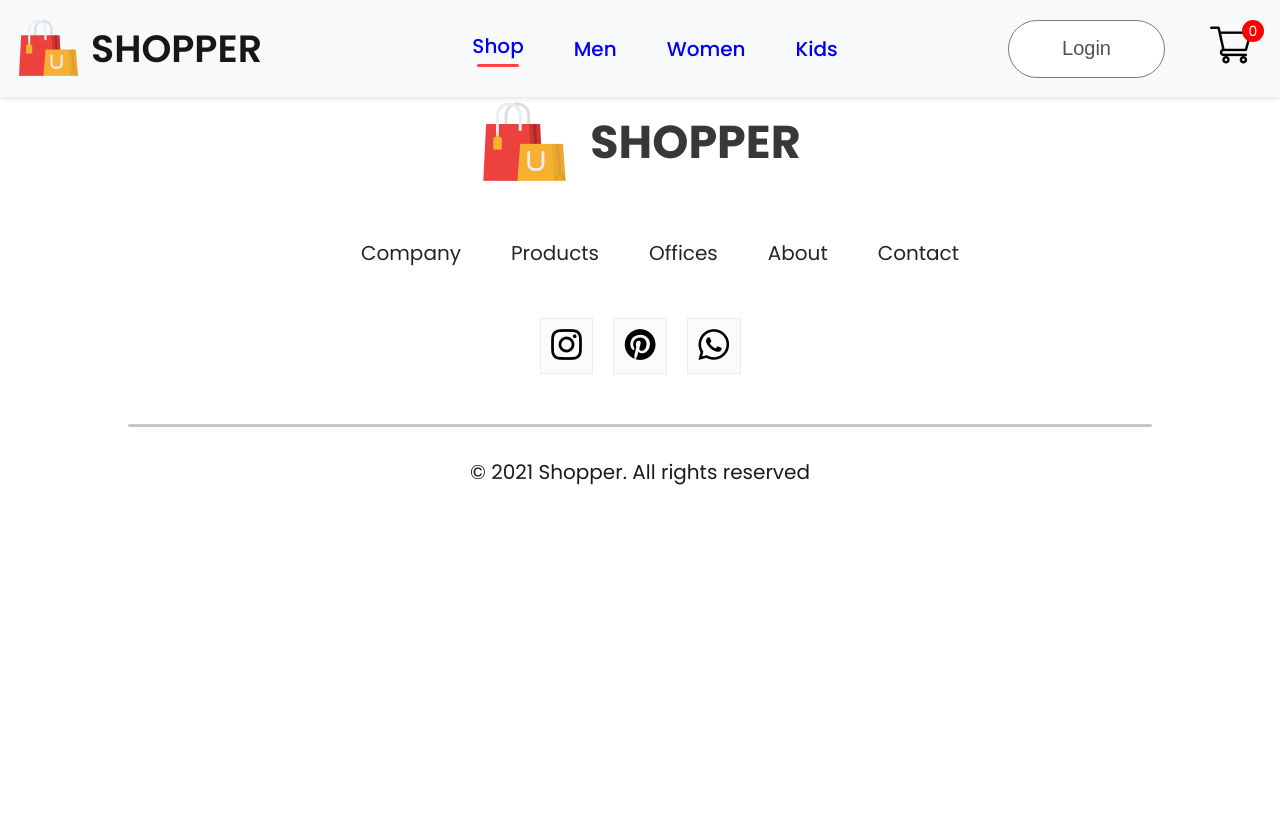
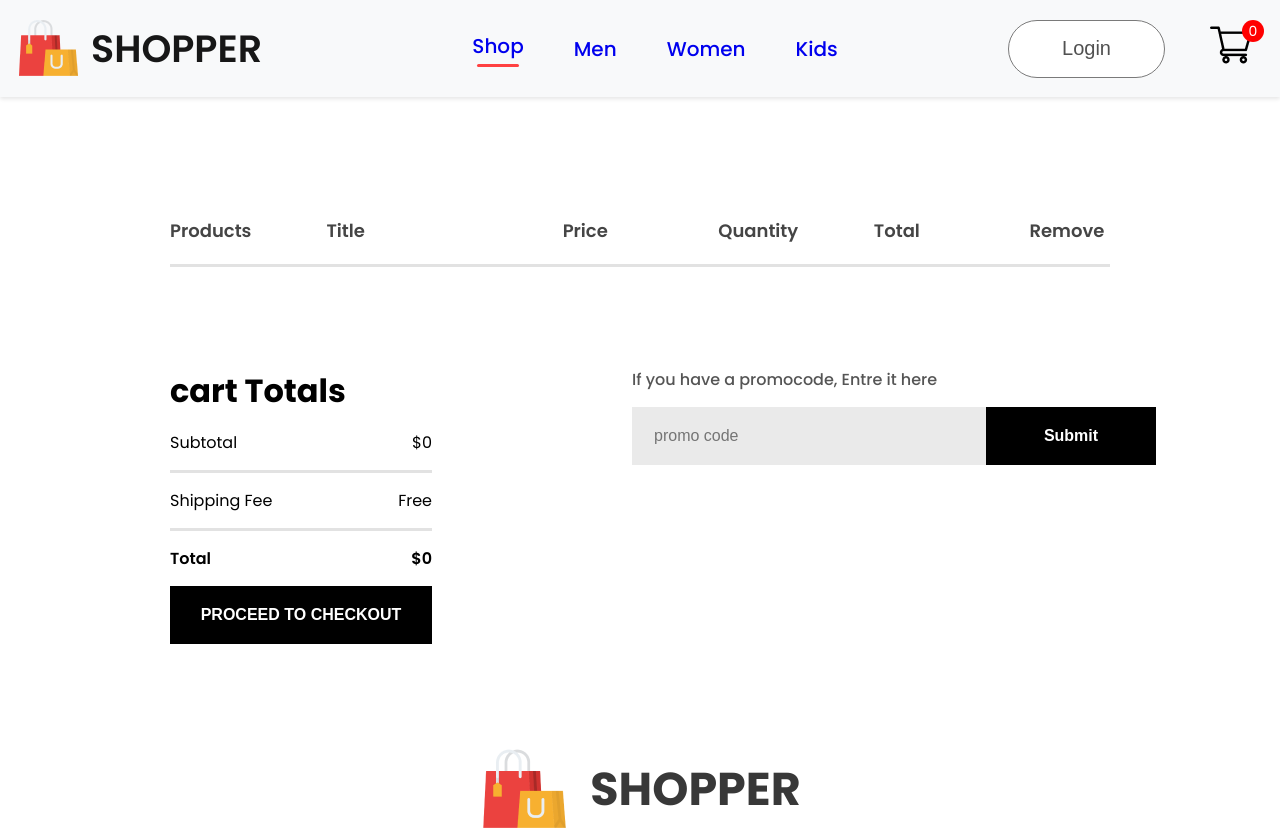
Before and after one commit to AhmedMustafaEl-Zahaby/e-commerce, a React (Create React App) app in the folder frontend/: page /cart in a window 1280 px wide. Shown: the top 830 px of the page. Before the commit the page ends 800 px from the top, so only its background shows below. Built offline with nearby package versions, Linux system fonts and the light colour scheme.

Commit message:
finish the project

```diff
--- /dev/null
+++ b/frontend/src/Components/CartItems/CartItem.css
@@ -0,0 +1,101 @@
+.cart-items {
+  margin: 100px 170px;
+}
+
+.cart-items hr {
+  height: 3px;
+  background: #e2e2e2;
+  border: 0;
+}
+
+.cart-items-format-main {
+  display: grid;
+  grid-template-columns: 0.5fr 2fr 1fr 1fr 1fr 1fr;
+  align-items: center;
+  gap: 75px;
+  padding: 20px 0px;
+  color: #454545;
+  font-size: 18px;
+  font-weight: 600;
+}
+.cart-items-format {
+  font-size: 17px;
+  font-weight: 500;
+}
+.cart-icon-product-icon {
+  height: 62px;
+}
+.cart-items-remove-icon {
+  width: 15px;
+  margin: 0px 40px;
+  cursor: pointer;
+}
+.cart-item-quantity {
+  width: 64px;
+  height: 50px;
+  border: 2px solid #ebebeb;
+  background: #fff;
+}
+.cart-items-down {
+  display: flex;
+  margin: 100px 0px;
+}
+.cart-items-total {
+  flex: 1;
+  display: flex;
+  flex-direction: column;
+  margin-right: 200px;
+}
+.cart-items-total-items {
+  display: flex;
+  justify-content: space-between;
+  padding: 15px 0px;
+}
+.cart-items-total-items.total {
+  font-weight: 600;
+}
+.cart-items-total button {
+  width: 262px;
+  height: 58px;
+  outline: none;
+  border: none;
+  background: black;
+  color: #fff;
+  font-size: 16px;
+  font-weight: 600;
+  cursor: pointer;
+}
+.cart-items-promocode {
+  flex: 1;
+  font-size: 16px;
+  font-weight: 500;
+}
+.cart-items-promocode p {
+  color: #555;
+}
+.cart-items-promo-box {
+  width: 504px;
+  margin-top: 15px;
+  padding-left: 20px;
+  height: 58px;
+  background: #eaeaea;
+}
+.cart-items-promo-box input {
+  border: none;
+  outline: none;
+  background-color: transparent;
+  font-size: 16px;
+  width: 330px;
+  height: 50px;
+}
+
+.cart-items-promo-box button {
+  width: 170px;
+  height: 58px;
+  font-size: 16px;
+  font-weight: 600;
+  background: black;
+  color: white;
+  cursor: pointer;
+  border: none;
+}
--- /dev/null
+++ b/frontend/src/Components/CartItems/CartItem.jsx
@@ -0,0 +1,79 @@
+import React, { useContext } from "react";
+import "./CartItem.css";
+import { ShopContext } from "../../Contexts/ShopContext";
+import remove_icon from "../Assets/cart_cross_icon.png";
+function CartItem() {
+  const { all_products, cartItems, removeFromCart, getTotalCartAmount } =
+    useContext(ShopContext);
+  return (
+    <div className="cart-items">
+      <div className="cart-items-format-main">
+        <p>Products</p>
+        <p>Title</p>
+        <p>Price</p>
+        <p>Quantity</p>
+        <p>Total</p>
+        <p>Remove</p>
+      </div>
+      <hr />
+      {all_products.map((product) => {
+        if (cartItems[product.id] > 0) {
+          return (
+            <div>
+              <div className="cart-items-format cart-items-format-main">
+                <img
+                  src={product.image}
+                  alt=""
+                  className="cart-icon-product-icon"
+                />
+                <p>{product.name}</p>
+                <p>${product.new_price}</p>
+                <button className="cart-item-quantity">
+                  {cartItems[product.id]}
+                </button>
+                <p>${product.new_price * cartItems[product.id]}</p>
+                <img
+                  className="cart-items-remove-icon"
+                  src={remove_icon}
+                  onClick={() => removeFromCart(product.id)}
+                  alt="remove-icon"
+                />
+              </div>
+              <hr />
+            </div>
+          );
+        }
+        return null;
+      })}
+      <div className="cart-items-down">
+        <div className="cart-items-total">
+          <h1>cart Totals</h1>
+          <div className="cart-items-total-items">
+            <p>Subtotal</p>
+            <p>${getTotalCartAmount()}</p>
+          </div>
+          <hr />
+          <div className="cart-items-total-items">
+            <p>Shipping Fee</p>
+            <p>Free</p>
+          </div>
+          <hr />
+          <div className="cart-items-total-items total">
+            <p>Total</p>
+            <p>${getTotalCartAmount()}</p>
+          </div>
+          <button>PROCEED TO CHECKOUT</button>
+        </div>
+        <div className="cart-items-promocode">
+          <p>If you have a promocode, Entre it here</p>
+          <div className="cart-items-promo-box">
+            <input type="text" placeholder="promo code" />
+            <button>Submit</button>
+          </div>
+        </div>
+      </div>
+    </div>
+  );
+}
+
+export default CartItem;
--- /dev/null
+++ b/frontend/src/Components/DescribtionBox/DescribtionBox.css
@@ -0,0 +1,29 @@
+.description-box {
+  margin: 120px 170px;
+}
+
+.description-box-navigator {
+  display: flex;
+}
+.description-box-nav-box {
+  display: flex;
+  align-items: center;
+  justify-content: center;
+  font-size: 16px;
+  font-weight: 600;
+  width: 171px;
+  height: 70px;
+  border: 1px solid #d0d0d0;
+}
+.description-box-nav-box.fade {
+  background: #fbfbfb;
+  color: #555;
+}
+.description-box-description {
+  display: flex;
+  flex-direction: column;
+  gap: 25px;
+  border: 1px solid #d0d0d0;
+  padding: 48px;
+  padding-bottom: 70px;
+}
--- /dev/null
+++ b/frontend/src/Components/DescribtionBox/DescribtionBox.jsx
@@ -0,0 +1,42 @@
+import React from "react";
+import "./DescribtionBox.css";
+function DescribtionBox() {
+  return (
+    <div className="description-box">
+      <div className="description-box-navigator">
+        <div className="description-box-nav-box">Description</div>
+        <div className="description-box-nav-box fade">Reviews (122)</div>
+      </div>
+      <div className="description-box-description">
+        <p>
+          Welcome to SHOPPER, your ultimate destination for trendy fashion at
+          your fingertips. Dive into a world where style meets convenience, and
+          your wardrobe dreams come true. Our meticulously curated collection
+          offers a stunning array of clothing, from chic everyday essentials to
+          statement-making pieces that elevate any outfit. Browse through our
+          intuitive interface, designed to make your shopping experience
+          seamless and enjoyable. Whether you're hunting for the perfect
+          ensemble for a special occasion or seeking versatile basics to enhance
+          your daily wardrobe, we've got you covered. Discover the latest
+          trends, timeless classics, and everything in between, all sourced from
+          top-notch designers and brands renowned for their quality and
+          craftsmanship. With easy-to-navigate categories, detailed product
+          descriptions, and vibrant imagery, finding your fashion favorites has
+          never been easier. Plus, our personalized recommendations and style
+          guides provide inspiration and guidance to help you express your
+          unique style effortlessly. At SHOPPER, we prioritize your satisfaction
+          above all else. Enjoy hassle-free shopping with secure transactions,
+          speedy delivery, and hassle-free returns. Our dedicated customer
+          service team is always here to assist you, ensuring that every aspect
+          of your shopping journey is smooth and enjoyable. Join our
+          fashion-forward community today and embark on a style adventure like
+          no other. Whether you're a trendsetter, a classic connoisseur, or
+          somewhere in between, SHOPPER is your go-to destination for all things
+          fashion.
+        </p>
+      </div>
+    </div>
+  );
+}
+
+export default DescribtionBox;
--- a/frontend/src/Components/Item/Item.jsx
+++ b/frontend/src/Components/Item/Item.jsx
@@ -5,7 +5,7 @@ function Item({ img, name, new_price, old_price, id }) {
   return (
     <div className="item">
       <Link to={`/product/${id}`}>
-        <img src={img} alt={name} />
+        <img src={img} alt={name} onClick={window.scrollTo(0, 0)} />
       </Link>
       <p>{name}</p>
       <div className="item-prices">
--- a/frontend/src/Components/Navbar/Navbar.jsx
+++ b/frontend/src/Components/Navbar/Navbar.jsx
@@ -1,11 +1,13 @@
-import React from "react";
+import React, { useContext } from "react";
 import { useState } from "react";
 import logo from "../Assets/logo.png";
 import cart_icon from "../Assets/cart_icon.png";
 import "./Navbar.css";
 import { Link } from "react-router-dom";
+import { ShopContext } from "../../Contexts/ShopContext";
 function Navbar() {
   const [menu, setMenu] = useState("shop");
+  const { getTotalCartItems } = useContext(ShopContext);
   return (
     <div className="navbar">
       <div className="nav-logo">
@@ -45,7 +47,7 @@ function Navbar() {
         <Link to="/cart">
           <img src={cart_icon} alt="cart" />
         </Link>
-        <div className="nav-cart-count">0</div>
+        <div className="nav-cart-count">{getTotalCartItems()}</div>
       </div>
     </div>
   );
--- a/frontend/src/Components/ProductDisplay/ProductDisplay.jsx
+++ b/frontend/src/Components/ProductDisplay/ProductDisplay.jsx
@@ -2,7 +2,7 @@ import React from "react";
 import "./ProductDisplay.css";
 import star_icon from "../Assets/star_icon.png";
 import star_dull_icon from "../Assets/star_dull_icon.png";
-function ProductDisplay({ product }) {
+function ProductDisplay({ product, addToCart }) {
   return (
     <div className="product-display">
       <div className="product-display-left">
@@ -54,7 +54,7 @@ function ProductDisplay({ product }) {
             <div>XXL</div>
           </div>
         </div>
-        <button>ADD TO CHART</button>
+        <button onClick={() => addToCart(product.id)}>ADD TO CHART</button>
         <p className="product-display-right-category">
           <span>Category: </span>Women, T-Shirt, Crop Top
         </p>
--- /dev/null
+++ b/frontend/src/Components/RelatedProducts/RelatedProducts.css
@@ -0,0 +1,23 @@
+.related-products {
+  display: flex;
+  flex-direction: column;
+  align-items: center;
+  gap: 10px;
+  height: 90vh;
+}
+.related-products h1 {
+  color: #171717;
+  font-size: 50px;
+  font-weight: 600;
+}
+.related-products hr {
+  width: 200px;
+  height: 6px;
+  border-radius: 10px;
+  background: #252525;
+}
+.related-products-item {
+  margin-top: 50px;
+  display: flex;
+  gap: 30px;
+}
--- /dev/null
+++ b/frontend/src/Components/RelatedProducts/RelatedProducts.jsx
@@ -0,0 +1,28 @@
+import React from "react";
+import "./RelatedProducts.css";
+import data_product from "../Assets/data";
+import Item from "../Item/Item";
+function RelatedProducts() {
+  return (
+    <div className="related-products">
+      <h1>Related Products</h1>
+      <hr />
+      <div className="related-products-item">
+        {data_product.map((product, id) => {
+          return (
+            <Item
+              key={product.id}
+              img={product.image}
+              name={product.name}
+              new_price={product.new_price}
+              old_price={product.old_price}
+              id={product.id}
+            />
+          );
+        })}
+      </div>
+    </div>
+  );
+}
+
+export default RelatedProducts;
--- a/frontend/src/Contexts/ShopContext.jsx
+++ b/frontend/src/Contexts/ShopContext.jsx
@@ -1,10 +1,54 @@
-import React, { createContext } from "react";
+import React, { createContext, useState } from "react";
 import all_products from "../Components/Assets/all_product";
 export const ShopContext = createContext(null);
 
+const getDefaultCart = () => {
+  let cart = {};
+  for (let i = 0; i < all_products.length; i++) {
+    cart[i] = 0;
+  }
+  return cart;
+};
+
 const ShopProvider = ({ children }) => {
-  const contextValue = { all_products };
-
+  const [cartItems, setCartItem] = useState(getDefaultCart());
+  const addToCart = (id) => {
+    setCartItem((prev) => {
+      return { ...prev, [id]: prev[id] + 1 };
+    });
+  };
+  const removeFromCart = (id) => {
+    setCartItem((prev) => {
+      return { ...prev, [id]: prev[id] - 1 };
+    });
+  };
+  const getTotalCartAmount = () => {
+    let totalAmount = 0;
+    for (const item in cartItems) {
+      if (cartItems[item] > 0) {
+        let itemInfo = all_products.find(
+          (product) => product.id === Number(item)
+        );
+        totalAmount += itemInfo.new_price * cartItems[item];
+      }
+    }
+    return totalAmount;
+  };
+  const getTotalCartItems = () => {
+    let totalItems = 0;
+    for (const item in cartItems) {
+      totalItems += cartItems[item];
+    }
+    return totalItems;
+  };
+  const contextValue = {
+    all_products,
+    cartItems,
+    addToCart,
+    removeFromCart,
+    getTotalCartAmount,
+    getTotalCartItems,
+  };
   return (
     <ShopContext.Provider value={contextValue}>{children}</ShopContext.Provider>
   );
--- a/frontend/src/Pages/Cart.jsx
+++ b/frontend/src/Pages/Cart.jsx
@@ -1,7 +1,12 @@
 import React from "react";
+import CartItem from "../Components/CartItems/CartItem";
 
 function Cart() {
-  return <div></div>;
+  return (
+    <div>
+      <CartItem />
+    </div>
+  );
 }
 
 export default Cart;
--- a/frontend/src/Pages/Product.jsx
+++ b/frontend/src/Pages/Product.jsx
@@ -3,14 +3,18 @@ import { ShopContext } from "../Contexts/ShopContext";
 import { useParams } from "react-router-dom";
 import Breadcrum from "../Components/Breadcrums/Breadcrum";
 import ProductDisplay from "../Components/ProductDisplay/ProductDisplay";
+import DescribtionBox from "../Components/DescribtionBox/DescribtionBox";
+import RelatedProducts from "../Components/RelatedProducts/RelatedProducts";
 function Product() {
-  const { all_products } = useContext(ShopContext);
+  const { all_products, addToCart } = useContext(ShopContext);
   const { id } = useParams();
   const product = all_products.find((product) => product.id === Number(id));
   return (
     <div className="product">
       <Breadcrum product={product} />
-      <ProductDisplay product={product} />
+      <ProductDisplay product={product} addToCart={addToCart} />
+      <DescribtionBox />
+      <RelatedProducts />
     </div>
   );
 }
```
